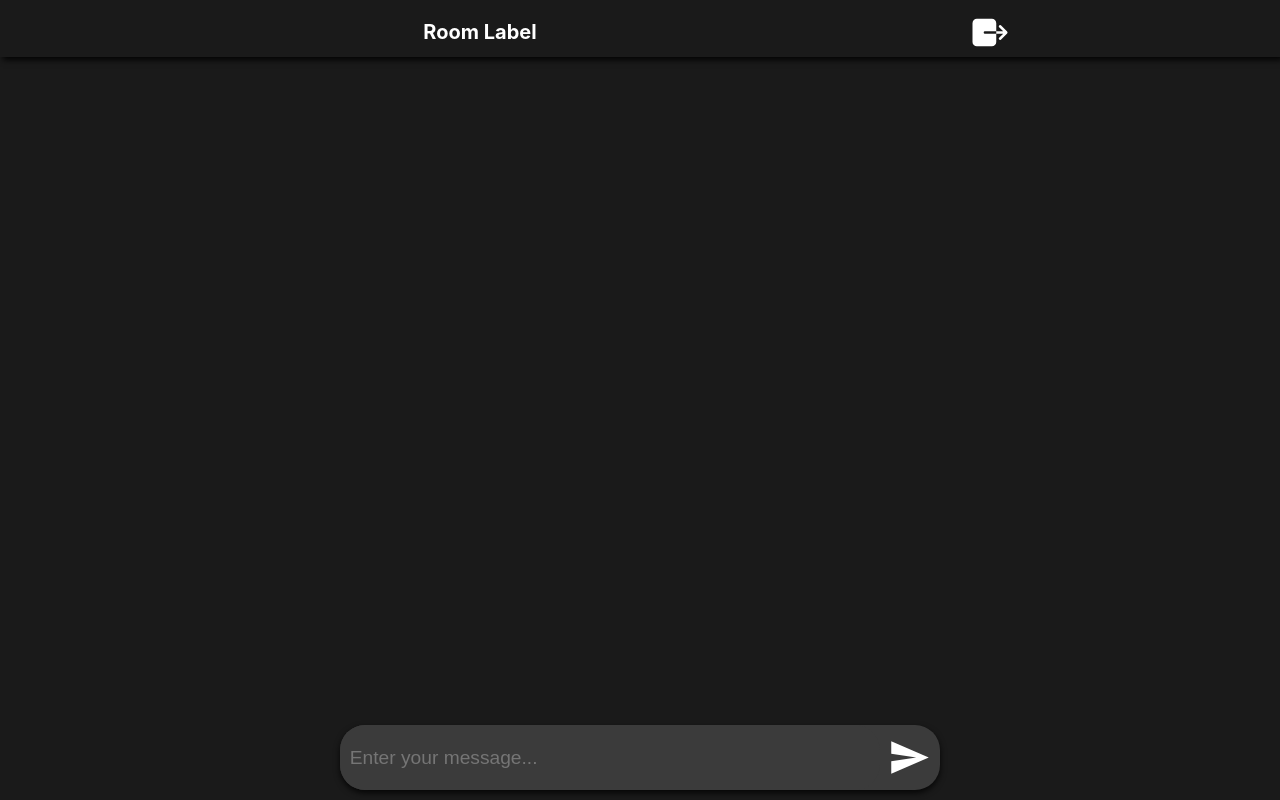
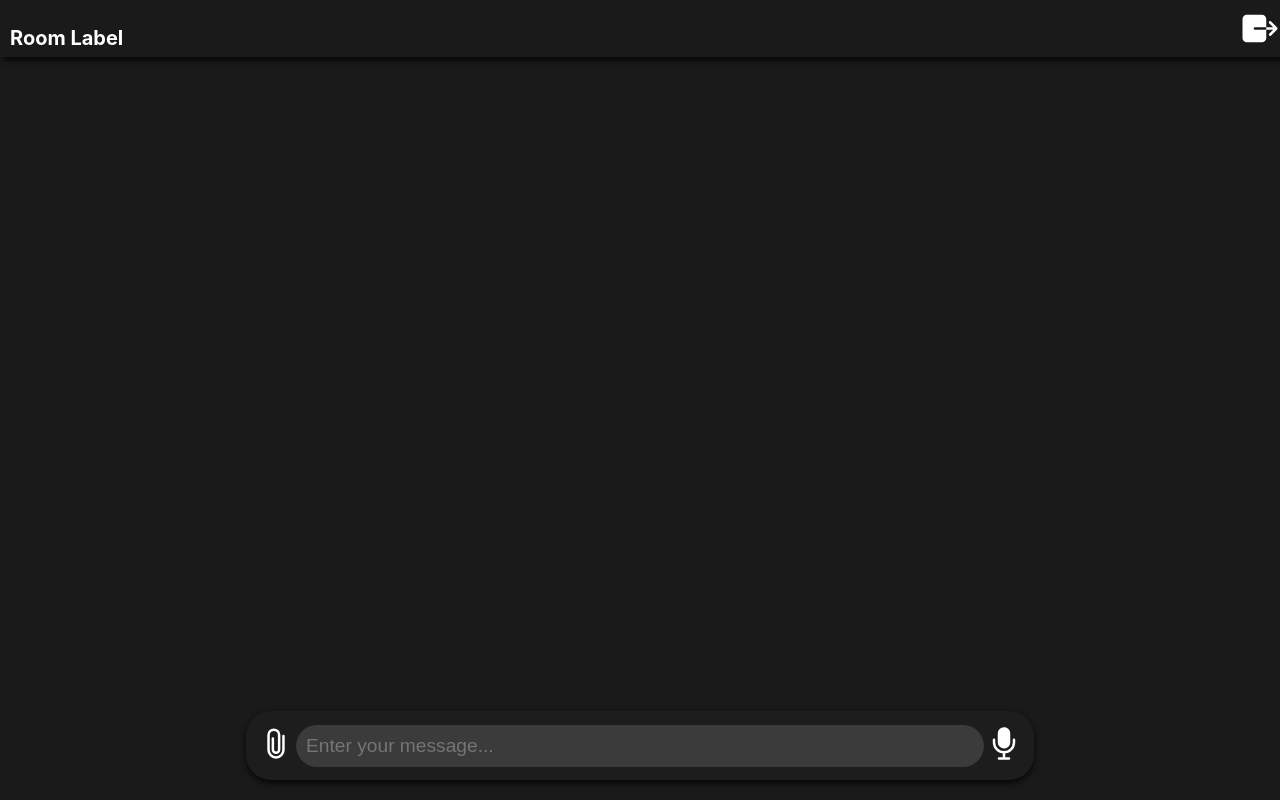
Before and after one commit to darshan-golchha/vtalk-frontend, a React (Create React App) app: page /chat/1/1 in a window 1280 px wide. Built offline with nearby package versions, Linux system fonts and the light colour scheme; sample sign-in values are in the browser's storage.

Commit message:
Adding initial media rendering code

```diff
--- a/package.json
+++ b/package.json
@@ -10,6 +10,7 @@
     "net": "^1.0.2",
     "react": "^18.2.0",
     "react-dom": "^18.2.0",
+    "react-dropzone": "^14.2.3",
     "react-icons": "^5.0.1",
     "react-router-dom": "^6.18.0",
     "react-scripts": "5.0.1",
--- a/src/components/ChatRoom.js
+++ b/src/components/ChatRoom.js
@@ -5,13 +5,12 @@ import { useLocation, useNavigate } from 'react-router-dom';
 import axios from 'axios';
 import '../css/chatroom.css';
 import { useLoadingContext } from '../components/Loader';
-import { IoSendSharp } from "react-icons/io5";
-import { IoExit } from "react-icons/io5";
+import { IoSendSharp, IoExit, IoAttach, IoImage, IoMusicalNote, IoVideocam, IoClose, IoMic, IoMicOff } from "react-icons/io5";
 
 var stompClient = null;
 
 const ChatPage = () => {
-  const { isLoading, setLoading, disableAllInputs, enableAllInputs } = useLoadingContext();
+  const { isLoading, setLoading, loaderMessage, setLoaderMessage, disableAllInputs, enableAllInputs } = useLoadingContext();
   const location = useLocation();
   const [user, setUser] = useState(location.state?.user || JSON.parse(localStorage.getItem('user')));
   const [publicChats, setPublicChats] = useState([]);
@@ -24,6 +23,45 @@ const ChatPage = () => {
   const [label, setLabel] = useState('Room Label');
   const [userId, setUserId] = useState(user?.userId);
   const inputRef = useRef(null);
+  const [file, setFile] = useState(null);
+  const [isRecording, setIsRecording] = useState(false);
+  const [audioChunks, setAudioChunks] = useState([]);
+  const [mediaRecorder, setMediaRecorder] = useState(null);
+  const [uploadProgress, setUploadProgress] = useState(0);
+
+
+
+  const startRecording = async () => {
+    if (navigator.mediaDevices && navigator.mediaDevices.getUserMedia) {
+      const stream = await navigator.mediaDevices.getUserMedia({ audio: true });
+      const recorder = new MediaRecorder(stream);
+      setMediaRecorder(recorder);
+
+      recorder.ondataavailable = event => {
+        if (event.data.size > 0) {
+          setAudioChunks(prevChunks => [...prevChunks, event.data]);
+        }
+      };
+
+      recorder.start();
+      setIsRecording(true);
+    }
+  };
+
+  const stopRecording = () => {
+    if (mediaRecorder) {
+      mediaRecorder.stop();
+      setIsRecording(false);
+
+      mediaRecorder.onstop = () => {
+        const audioBlob = new Blob(audioChunks, { type: 'audio/mpeg' });
+        setFile(new File([audioBlob], 'recorded_audio.mp3', { type: 'audio/mpeg' }));
+        setAudioChunks([]);
+      };
+    }
+  };
+
+
 
   useEffect(() => {
     if (!user) {
@@ -51,11 +89,16 @@ const ChatPage = () => {
     }
   }, []);
 
+  const handleFileChange = (event) => {
+    setFile(event.target.files[0]);
+  };
+
+  const handleFileDeselect = () => {
+    setFile(null);
+  };
+
   const handleBeforeUnload = (event) => {
-    const confirmationMessage = 'Are you sure you want to leave?';
-    event.returnValue = confirmationMessage;
-    return confirmationMessage;
-
+    event.preventDefault();
     axios.get('https://vtalk-backend-9e7a122da743.herokuapp.com/deleteUser?id=' + user.userId)
       .catch((err) => {
         console.error(err);
@@ -112,25 +155,59 @@ const ChatPage = () => {
     setUserData({ ...userData, "message": value });
   };
 
-  const sendValue = (event) => {
+  const sendValue = async (event) => {
     event.preventDefault();
     setUserData({ ...userData, "connected": true });
-    setLoading(true);
+    console.log('disabling...');
     disableAllInputs();
-    if (stompClient && userData.message) {
+
+    let fileUrl = null;
+    if (file) {
+      try {
+        // Step 1: Get presigned URL from backend
+        const presignedUrlResponse = await axios.get('https://vtalk-backend-9e7a122da743.herokuapp.com/generatePresignedUrl', {
+          params: { key: file.name || 'recorded_audio.mp3', room: roomCode }
+        });
+        const presignedUrl = presignedUrlResponse.data;
+
+        // Step 2: Upload file to S3 using presigned URL with progress tracking
+        await axios.put(presignedUrl, file, {
+          headers: {
+            'Content-Type': file.type
+          },
+          onUploadProgress: (progressEvent) => {
+            const percentCompleted = Math.round((progressEvent.loaded * 100) / progressEvent.total);
+            setUploadProgress(percentCompleted);
+          }
+        });
+
+        // Step 3: Get the file URL
+        fileUrl = presignedUrl.split('?')[0];
+      } catch (error) {
+        console.error('File upload error:', error);
+      }
+    }
+
+    if (stompClient && (userData.message || fileUrl)) {
       var chatMessage = {
         fullName: username,
         roomCode: roomCode,
         senderId: user.userId,
         content: userData.message,
+        media: fileUrl,
         timestamp: new Date(),
       };
       stompClient.send(`/app/chat`, {}, JSON.stringify(chatMessage));
       setUserData({ ...userData, "message": "" });
+      setFile(null);
+      setUploadProgress(0);
     }
-    setLoading(false);
+    console.log('Message sent');
+    console.log('enabling...');
     enableAllInputs();
   };
+
+
 
   useEffect(() => {
     if (inputRef.current) {
@@ -140,6 +217,7 @@ const ChatPage = () => {
 
   const leaveChatroom = () => {
     setLoading(true);
+    setLoaderMessage('Leaving Chat Room...');
     disableAllInputs();
     if (stompClient) {
       stompClient.send(`/app/user/disconnectUser`, {}, JSON.stringify(user));
@@ -149,7 +227,7 @@ const ChatPage = () => {
         .then((res) => {
           setLoading(false);
           enableAllInputs();
-          if (user){
+          if (user) {
             navigate(`/rooms`, { state: { user: res.data } });
           } else {
             navigate(`/`);
@@ -157,6 +235,9 @@ const ChatPage = () => {
         })
         .catch((err) => {
           console.error(err);
+          setLoading(false);
+          enableAllInputs();
+          navigate(`/`);
         });
     }
   };
@@ -177,7 +258,7 @@ const ChatPage = () => {
   return (
     <div className='chat-window'>
       <div className="chat-box">
-        {isLoading && <div className="loader">Leaving The Chat Room...</div>}
+        {isLoading && <div className="loader"></div>}
         <div className='chat-top'>
           <div className="room-label">{label}</div>
           <IoExit className='leave-button' onClick={leaveChatroom} />
@@ -199,11 +280,55 @@ const ChatPage = () => {
                   <div className="message-data">
                     <div>
                       {chat.fullName ? (
-                        <div className='content-message'>
-                          <p className='message-fullname'>{chat.fullName}</p>
+                        <div className="content-message">
+                          <p className="message-fullname">{chat.fullName}</p>
+                          {chat.media ? (
+                            <div className="media-content">
+                              {chat.media.toUpperCase().endsWith('.JPG') ||
+                                chat.media.toUpperCase().endsWith('.JPEG') ||
+                                chat.media.toUpperCase().endsWith('.PNG') ? (
+                                <img
+                                  src={chat.media}
+                                  alt="uploaded media"
+                                  className="uploaded-media"
+                                  style={{ filter: 'blur(10px)' }}
+                                  onLoad={(e) => { e.target.style.filter = 'none'; }}
+                                />
+                              ) : chat.media.toUpperCase().endsWith('.MP3') ||
+                                chat.media.toUpperCase().endsWith('.WAV') ? (
+                                <audio controls>
+                                  <source
+                                    src={chat.media}
+                                    type={`audio/${chat.media.split('.').pop()}`}
+                                  />
+                                  Your browser does not support the audio element.
+                                </audio>
+                              ) : chat.media.toUpperCase().endsWith('.MP4') ||
+                                chat.media.toUpperCase().endsWith('.WEBM') ? (
+                                <video controls style={{ filter: 'blur(10px)' }}
+                                  onLoadedData={(e) => { e.target.style.filter = 'none'; }}>
+                                  <source
+                                    src={chat.media}
+                                    type={`video/${chat.media.split('.').pop()}`}
+                                  />
+                                  Your browser does not support the video element.
+                                </video>
+                              ) : (
+                                <a href={chat.media} target="_blank" rel="noreferrer">
+                                  {chat.media.split('/').pop()}
+                                </a>
+                              )}
+                            </div>
+                          ) : (
+                            <></>
+                          )}
                           <p>{chat.content}</p>
                           <p className="message-time">
-                            {new Date(chat.timestamp).toLocaleTimeString([], { hour: '2-digit', minute: '2-digit', hour12: true })}
+                            {new Date(chat.timestamp).toLocaleTimeString([], {
+                              hour: '2-digit',
+                              minute: '2-digit',
+                              hour12: true,
+                            })}
                           </p>
                         </div>
                       ) : (
@@ -213,13 +338,41 @@ const ChatPage = () => {
                   </div>
                   {chat.fullName && chat.senderId === userId && <div className="avatar">{chat.fullName[0].toUpperCase()}</div>}
                 </div>
+
               </React.Fragment>
             );
           })}
         </div>
 
         <form onSubmit={sendValue} className='chat-form'>
+          <div className='file-uploads'>
+            {file && (
+              <div className='file-icon'>
+                {file.type.startsWith('image/') && <IoImage />}
+                {file.type.startsWith('audio/') && <IoMusicalNote />}
+                {file.type.startsWith('video/') && <IoVideocam />}
+                <span>{file.name}</span>
+                <div className='file-deselect' onClick={handleFileDeselect}><IoClose /></div>
+                {uploadProgress > 0 && uploadProgress < 100 && (
+                  <div className='upload-progress'>
+                    <div className='progress-bar' style={{ width: `${uploadProgress}%` }}></div>
+                  </div>
+                )}
+              </div>
+            )}
+          </div>
+
           <div className="send-message">
+            <input
+              type="file"
+              id="file-upload"
+              accept="image/*,audio/*,video/*,.pdf,.doc,.docx,.ppt,.pptx,.xls,.xlsx,.txt"
+              onChange={handleFileChange}
+              style={{ display: 'none' }}
+            />
+            <label htmlFor="file-upload">
+              <IoAttach className='file-upload-button' />
+            </label>
             <input
               type="text"
               className="input-message"
@@ -229,9 +382,24 @@ const ChatPage = () => {
               onSubmit={sendValue}
               ref={inputRef}
             />
-            <IoSendSharp className='send-button' onClick={sendValue} />
+            {!userData.message && !file && (
+              <div onMouseDown={startRecording}
+                onMouseUp={stopRecording}
+                onMouseLeave={stopRecording}>
+                {isRecording ? <IoMicOff className='record-button' /> : <IoMic className='record-button' />}
+              </div>
+            )}
+            {userData.message || file ? (
+              <button type="submit" className='send-button'>
+                <IoSendSharp />
+              </button>
+            ) : (
+              <></>
+            )}
           </div>
         </form>
+
+
       </div>
     </div>
   );
--- a/src/components/Loader.js
+++ b/src/components/Loader.js
@@ -1,31 +1,41 @@
-import React, { createContext, useContext, useRef } from 'react';
+import React, { createContext, useContext, useState, useEffect, useRef } from 'react';
+import '../css/loader.css';
 
 const LoadingContext = createContext();
 
 const useLoading = () => {
-  const [isLoading, setIsLoading] = React.useState(false);
+  const [isLoading, setIsLoading] = useState(false);
+  const [loaderMessage, setLoaderMessage] = useState('');
+  const previousElementsRef = useRef([]);
 
-  const setLoading = (loading) => {
+  const setLoading = (loading, message = '') => {
     setIsLoading(loading);
+    setLoaderMessage(message);
   };
 
   const disableAllInputs = () => {
     const inputElements = document.querySelectorAll('input, button, select, textarea');
+    previousElementsRef.current = Array.from(inputElements).map(element => ({
+      element,
+      wasDisabled: element.disabled
+    }));
     inputElements.forEach((element) => {
       element.disabled = true;
     });
   };
 
   const enableAllInputs = () => {
-    const inputElements = document.querySelectorAll('input, button, select, textarea');
-    inputElements.forEach((element) => {
-      element.disabled = false;
+    previousElementsRef.current.forEach(({ element, wasDisabled }) => {
+      element.disabled = wasDisabled;
     });
+    previousElementsRef.current = [];
   };
 
   return {
     isLoading,
     setLoading,
+    loaderMessage,
+    setLoaderMessage,
     disableAllInputs,
     enableAllInputs,
   };
@@ -33,9 +43,20 @@ const useLoading = () => {
 
 export const LoadingProvider = ({ children }) => {
   const loading = useLoading();
-
   return (
-    <LoadingContext.Provider value={loading}>{children}</LoadingContext.Provider>
+    <LoadingContext.Provider value={loading}>
+      {children}
+      {loading.isLoading && (
+        <div className='loaderContainer'>
+          <div className='loader'>
+            <div className='bubble'></div>
+            <div className='bubble'></div>
+            <div className='bubble'></div>
+          </div>
+          <div className='loaderMessage'>{loading.loaderMessage}</div>
+        </div>
+      )}
+    </LoadingContext.Provider>
   );
 };
 
--- a/src/components/RoomSelection.js
+++ b/src/components/RoomSelection.js
@@ -17,9 +17,8 @@ const RoomSelection = (props) => {
   const [rooms, setRooms] = useState([]);
   const [roomDescription, setRoomDescription] = useState('');
   const navigate = useNavigate();
-  const { isLoading, setLoading, disableAllInputs, enableAllInputs } = useLoadingContext();
+  const { isLoading, setLoading, loaderMessage, setLoaderMessage, disableAllInputs, enableAllInputs } = useLoadingContext();
   const [isCreating, setCreating] = useState(false);
-  const [loaderMessage, setLoaderMessage] = useState('Loading...');
   const [search, setSearch] = useState('');
   const [category, setCategory] = useState('');
 
@@ -130,7 +129,7 @@ const RoomSelection = (props) => {
 
   return (
     <div className="room-selection">
-      {isLoading && <div className="loader">{loaderMessage}</div>}
+      {isLoading && <div className="loader"></div>}
       <h1 style={{ textAlign: 'center' }}>Welcome, {user && user.fullName}!</h1>
       <div className="create-search-box">
         <div className="search-section">
--- a/src/components/Storage.js
+++ b/src/components/Storage.js
@@ -18,7 +18,7 @@ const ChatRoom = () => {
     }, [userData]);
 
     const connect =()=>{
-        let Sock = new SockJS('http://localhost:8080/ws');
+        let Sock = new SockJS('https://vtalk-backend-9e7a122da743.herokuapp.com/ws');
         stompClient = over(Sock);
         stompClient.connect({},onConnected, onError);
     }
--- a/src/components/UserRegistration.js
+++ b/src/components/UserRegistration.js
@@ -7,12 +7,13 @@ import { IoRefreshSharp } from 'react-icons/io5';
 
 const UserRegistration = () => {
   const [username, setUsername] = useState('');
-  const { isLoading, setLoading, disableAllInputs, enableAllInputs } = useLoadingContext();
+  const { isLoading, setLoading, loaderMessage, setLoaderMessage, disableAllInputs, enableAllInputs } = useLoadingContext();
 
   const navigate = useNavigate();
 
   const handleRegister = (event) => {
     event.preventDefault();
+    setLoaderMessage('Loading...');
     setLoading(true);
     disableAllInputs();
     axios
@@ -53,7 +54,7 @@ const UserRegistration = () => {
 
   return (
     <div className="user-registration">
-      {isLoading && <div className="loader">Loading...</div>}
+      {isLoading && <div className="loader"></div>}
       <form className='signup' onSubmit={handleRegister}>
         <h2>Welcome to Conversia !</h2>
         <input
--- a/src/css/chatroom.css
+++ b/src/css/chatroom.css
@@ -40,16 +40,10 @@
   height: 40px;
   display: flex;
   align-items: center;
-  /* Center vertically */
   justify-content: center;
-  /* Center horizontally */
   font-size: 16px;
   margin-right: 10px;
 }
-
-
-
-
 
 .message-data {
   background-color: #444;
@@ -57,21 +51,21 @@
   box-shadow: 0 3px 6px rgba(0, 0, 0, 0.1);
   align-self: flex-start;
   max-width: 45vw;
-  max-height: fit-content;
-  min-width: fit-content;
-  padding-left: 5px;
-  padding-right: 15px;
+  padding: 10px 15px;
+  word-wrap: break-word;
 }
 
 .chat-top {
   position: fixed;
-  display: grid;
-  width: 100vw;
-  grid-template-columns: 3fr 1fr;
+  width: 100%;
   height: 1.5cm;
   background-color: #1a1a1a;
   box-shadow: 3px 3px 6px rgba(0, 0, 0, 0.9);
   z-index: 1;
+  display: flex;
+  justify-content: space-between;
+  align-items: center;
+  padding: 0 10px;
 }
 
 .message.self .message-data {
@@ -80,30 +74,28 @@
 }
 
 .send-message {
-  display: grid;
-  grid-template-columns: 9fr 1fr;
-  gap: 0.4px;
-  width: 95vw;
-  max-width: fit-content;
+  display: flex;
+  padding: 10px;
   border: #fff;
   border-radius: 25px;
-  background-color: rgb(59, 59, 59);
-  margin: auto;
-  /* Making the pop-out effect */
+  background-color: #1d1d1d;
   box-shadow: 0 3px 6px rgba(0, 0, 0, 0.8);
   margin-bottom: 10px;
+  width: 100%;
+  align-items: center;
 
 }
 
 .chat-form {
   display: flex;
-  flex-direction: row;
-  align-self: center;
+  flex-direction: column;
+  justify-self: flex-end;
   align-items: center;
   position: fixed;
   bottom: 0;
-  width: 100%;
-
+  width: 60vw;
+  padding: 10px 0;
+  margin-left: 20vw;
 }
 
 .input-message {
@@ -111,98 +103,75 @@
   border-radius: 25px;
   color: #ffffff;
   background-color: rgb(59, 59, 59);
+  padding: 10px;
+  flex-grow: 1;
 }
 
 .input-message:focus {
   outline: none;
 }
 
-.send-button,
 .leave-button {
   background-color: inherit;
   width: 40px;
   height: 45px;
   margin: 10px;
-  transition: background-color 0.3s;
+  transition: 0.3s;
+  opacity: 1;
+  display: flex;
+  align-items: center;
+  justify-content: center;
 }
 
 .send-button:hover,
 .leave-button:hover {
-  /* increasing the size of the button */
   transform: scale(1.1);
 }
 
 .leave-button:active {
-  background-color: inherit;
   transform: scale(0.9);
-}
-
-.loader {
-  position: fixed;
-  top: 0;
-  left: 0;
-  width: 100%;
-  height: 100%;
-  background-color: rgba(255, 255, 255, 0.5);
-  display: flex;
-  justify-content: center;
-  align-items: center;
-  z-index: 9999;
 }
 
 .time {
   font-size: 10px;
   color: #fff;
   font-weight: bold;
-  /* displaying the time to the right of the box */
   float: right;
 }
 
 .message.self {
   justify-content: flex-end;
-  /* Align self-messages to the right */
 }
 
 .message.notification {
   justify-content: center;
-  /* Center notifications */
   margin: 2px;
 }
 
 .message.self .message-data {
   align-self: flex-end;
-  /* Align self-message data to the right */
   margin-right: 8px;
 }
 
 .message.notification .message-data {
   align-self: center;
-  /* Align notification data to the center */
   background-color: transparent;
-  /* No background color */
   padding: 0;
-  /* No padding */
   border-radius: 0;
-  /* No border radius */
   box-shadow: none;
-  /* No box shadow */
 }
 
-/* For other messages (not self or notification) */
 .message:not(.self):not(.notification) {
   justify-content: flex-start;
-  /* Align other messages to the left */
 }
 
 .message:not(.self) .message-data {
   align-self: flex-start;
-  /* Align other message data to the left */
 }
 
 .content-message {
   max-width: 45vw;
-  min-width: 10vw;
-  text-wrap: wrap;
+  word-wrap: break-word;
   font-size: 15px;
   font-weight: bold;
   color: #fff;
@@ -218,29 +187,97 @@
 .message.notification.date-stamp {
   display: flex;
   width: fit-content;
-  margin: auto;
-  margin-bottom: 10px;
-  margin-top: 10px;
-  border-style: solid;
-  border-width: 1px;
-  border-color: #fff;
+  margin: 10px auto;
+  border: 1px solid #fff;
   border-radius: 15px;
 }
 
 .message.notification.date-stamp p {
-  padding-left: 15px;
-  padding-right: 15px;
   margin: 0;
-  padding-top: 3px;
-  padding-bottom: 3px;
+  padding: 3px 15px;
 }
 
 .content-message p {
   margin: 3px;
-  overflow: hidden;
   padding-left: 10px;
 }
 
-.message-fullname{
+.message-fullname {
   color: #a9dcff;
 }
+
+.file-upload-button {
+  color: #fff;
+  cursor: pointer;
+  width: 40px;
+  height: 45px;
+}
+
+.media-content img,
+.media-content video {
+  padding: 10px;
+  width: 40vw;
+  height: auto;
+}
+
+.file-send-button {
+  transition: 0.3s;
+  opacity: 1;
+}
+
+.file-uploads {
+  display: flex;
+  align-items: center;
+  margin-bottom: 10px;
+}
+
+.file-icon {
+  display: flex;
+  align-items: center;
+  margin-right: 10px;
+}
+
+.file-icon span {
+  margin-left: 5px;
+}
+
+.record-button {
+  color: #fff;
+  cursor: pointer;
+  width: 40px;
+  height: 45px;
+}
+.send-button{
+  background-color: inherit;
+  width: 40px;
+  height: 45px;
+  transition: 0.3s;
+  opacity: 1;
+  display: flex;
+  align-items: center;
+  justify-content: center;
+}
+.upload-progress {
+  width: 100%;
+  background-color: #e0e0e0;
+  border-radius: 4px;
+  overflow: hidden;
+  margin-top: 5px;
+}
+
+.progress-bar {
+  height: 5px;
+  background-color: #76c7c0;
+  transition: width 0.3s;
+}
+.media-content a{
+  color: #fff;
+  text-decoration: none;
+  background-color:#242424;
+  padding: 2px;
+  border-radius: 5px;
+  margin: 5px;
+  text-overflow: ellipsis;
+  word-break: break-all;
+  display: inline-block;
+}
--- /dev/null
+++ b/src/css/loader.css
@@ -0,0 +1,64 @@
+.loader {
+  position: fixed;
+  top: 0;
+  left: 0;
+  width: 100%;
+  height: 100%;
+  background-color: rgba(0, 0, 0, 0.7);
+  display: flex;
+  justify-content: center;
+  align-items: center;
+  z-index: 9999;
+}
+
+.loaderContainer {
+  background: rgba(150, 150, 150, 0.9);
+  color: white;
+  padding: 50px;
+  border-radius: 10px;
+  display: flex;
+  flex-direction: column;
+  gap: 20px;
+  align-items: center;
+  box-shadow: 0 4px 6px rgba(0, 0, 0, 0.1), 0 1px 3px rgba(0, 0, 0, 0.08);
+}
+
+.bubbles {
+  display: flex;
+  justify-content: center;
+  align-items: center;
+}
+
+.bubble {
+  width: 20px;
+  height: 20px;
+  margin: 0 10px;
+  border-radius: 50%;
+  background-color: white;
+  animation: bounce 1.5s infinite ease-in-out;
+}
+
+.bubble:nth-child(1) {
+  animation-delay: -0.32s;
+}
+
+.bubble:nth-child(2) {
+  animation-delay: -0.16s;
+}
+
+.loaderMessage {
+  text-align: center;
+  font-size: 24px;
+  color: white;
+  font-weight: bold;
+  max-width: 300px;
+  word-wrap: break-word;
+}
+
+@keyframes bounce {
+  0%, 80%, 100% {
+    transform: scale(0);
+  } 40% {
+    transform: scale(1);
+  }
+}
```
Also changed, not shown: 2 other files (tests, documents, lock files or other folders).
